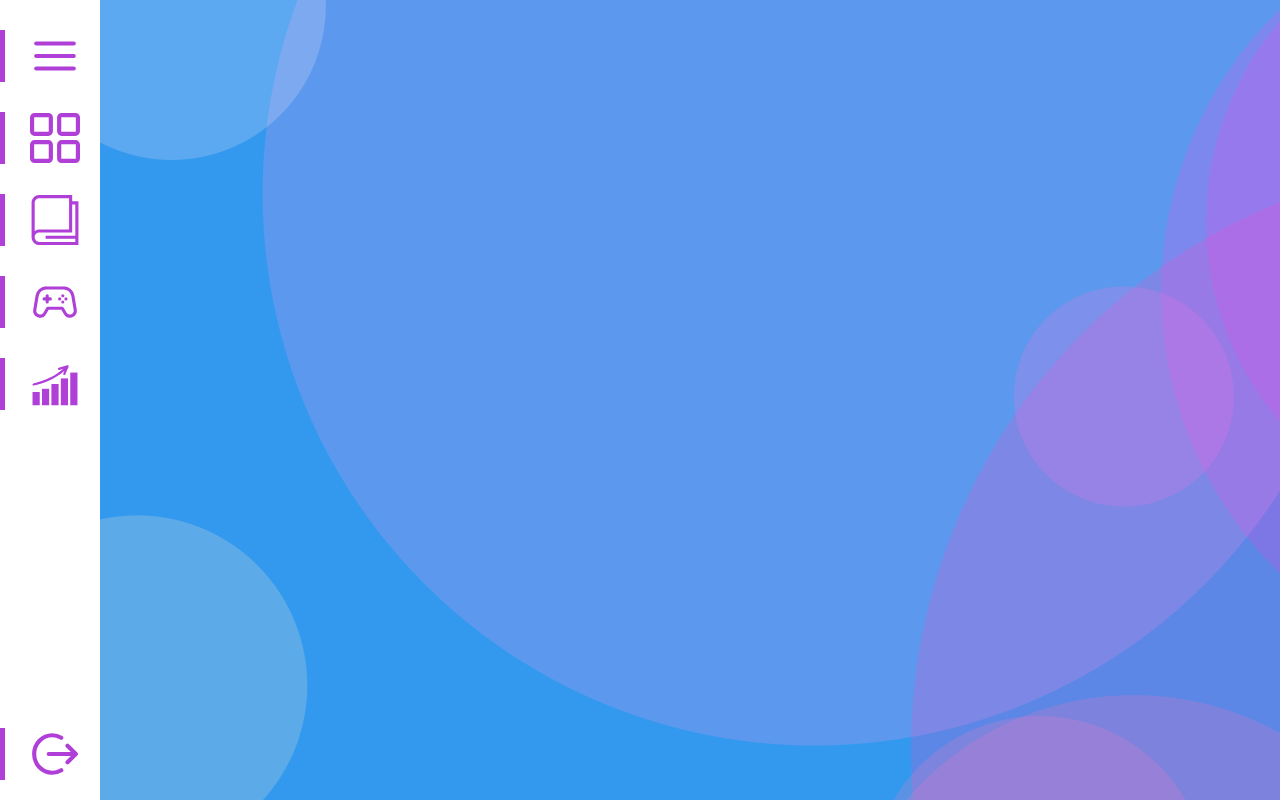
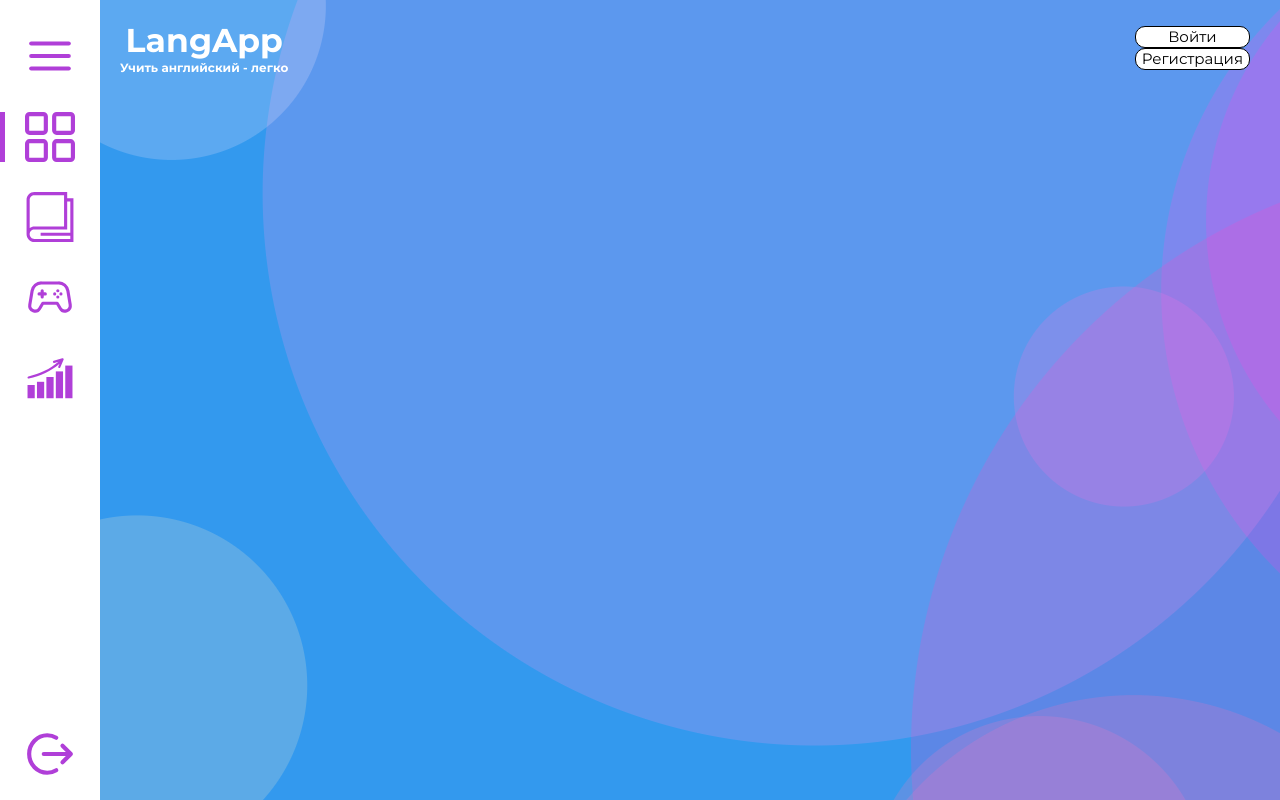
Before and after one commit to Ilyxxxaa/vueLangApp, a Vue app: page / in a window 1280 px wide. Shown: the top 800 px of the page. Built offline with nearby package versions, Linux system fonts and the light colour scheme.

Commit message:
feat: add menu animation and other routes

```diff
--- a/src/App.vue
+++ b/src/App.vue
@@ -1,6 +1,6 @@
 <template>
-  <div class="background">
-    <SideMenu />
+  <SideMenu />
+  <div class="content">
     <router-view />
   </div>
 </template>
@@ -19,14 +19,20 @@ export default defineComponent({
 @import "./reset.css";
 #app {
   font-family: "Montserrat", sans-serif;
-  .background {
-    background-image: url("@/assets/content-bg.png");
-    min-height: 100vh;
-  }
+  min-height: 100vh;
+  display: flex;
+  position: relative;
+
   .container {
     max-width: 1240px;
     margin: 0 auto;
     padding: 0 20px;
   }
+  .content {
+    width: 100%;
+    background-image: url("@/assets/content-bg.png");
+    min-height: 200vh;
+    padding-left: 100px;
+  }
 }
 </style>
--- a/src/components/SideMenu/SideMenu.vue
+++ b/src/components/SideMenu/SideMenu.vue
@@ -1,32 +1,32 @@
 <template>
-  <transition name="menu">
+  <div class="menu-wrapper">
     <div class="menu" :class="{ openMenu: menuIsOpen }">
       <button class="menu-btn" @click="toggleMenu">
         <img v-if="!menuIsOpen" src="@/assets/menu-icon.svg" alt="image" />
         <img v-else src="@/assets/cross-icon.svg" alt="image" />
         <div class="">Меню</div>
       </button>
-      <button class="menu-btn">
+      <router-link to="/" class="menu-btn">
         <img src="@/assets/home-icon.svg" alt="" />
         <div class="">Главная</div>
-      </button>
-      <button class="menu-btn">
+      </router-link>
+      <router-link to="/book" class="menu-btn">
         <img src="@/assets/book-icon.svg" alt="" />
         <div class="">Учебник</div>
-      </button>
-      <button class="menu-btn">
+      </router-link>
+      <router-link to="/games" class="menu-btn">
         <img src="@/assets/game-icon.svg" alt="" />
         <div class="">Игры</div>
-      </button>
-      <button class="menu-btn">
+      </router-link>
+      <router-link to="/statistics" class="menu-btn">
         <img src="@/assets/stats-icon.svg" alt="" />
         <div class="">Статистика</div>
-      </button>
+      </router-link>
       <button class="menu-btn log-out">
         <img src="@/assets/logout-icon.svg" alt="" />
       </button>
     </div>
-  </transition>
+  </div>
 </template>
 
 <script lang="ts">
@@ -48,9 +48,15 @@ export default defineComponent({
 </script>
 
 <style lang="scss">
+.menu-wrapper {
+  position: absolute;
+  height: 100%;
+}
 .menu {
-  position: relative;
+  top: 0;
+  position: sticky;
   background-color: white;
+  min-width: 100px;
   width: 100px;
   height: 100vh;
   display: flex;
@@ -69,8 +75,8 @@ export default defineComponent({
     display: grid;
     grid-template-columns: 100px 150px;
     align-items: center;
-    border-left: 5px solid #b03fd8;
-    padding-left: 25px;
+    border-left: 5px solid transparent;
+    padding-left: 20px;
     img {
       width: 50px;
       height: 50px;
@@ -89,6 +95,10 @@ export default defineComponent({
   }
 }
 
+.router-link-active {
+  border-left: 5px solid #b03fd8;
+}
+
 .openMenu {
   width: 300px;
 }
--- /dev/null
+++ b/src/pages/GamesPage/GamesPage.vue
@@ -0,0 +1,13 @@
+<template>
+  <div>Games Page</div>
+</template>
+
+<script lang="ts">
+import { defineComponent } from "vue";
+
+export default defineComponent({
+  name: "GamesPage",
+});
+</script>
+
+<style scoped></style>
--- /dev/null
+++ b/src/pages/StatsPage/StatsPage.vue
@@ -0,0 +1,13 @@
+<template>
+  <div>Statistics Page</div>
+</template>
+
+<script lang="ts">
+import { defineComponent } from "vue";
+
+export default defineComponent({
+  name: "StatsPage",
+});
+</script>
+
+<style scoped></style>
--- a/src/pages/index.ts
+++ b/src/pages/index.ts
@@ -1,4 +1,6 @@
 import BookPage from "./BookPage/BookPage.vue";
 import HomePage from "./HomePage/HomePage.vue";
+import StatsPage from "./StatsPage/StatsPage.vue";
+import GamesPage from "./GamesPage/GamesPage.vue";
 
-export { BookPage, HomePage };
+export { BookPage, HomePage, GamesPage, StatsPage };
--- a/src/router/router.ts
+++ b/src/router/router.ts
@@ -1,9 +1,11 @@
 import { createRouter, createWebHistory } from "vue-router";
-import { HomePage, BookPage } from "../pages";
+import { HomePage, BookPage, GamesPage, StatsPage } from "../pages";
 
 const routes = [
   { path: "/", component: HomePage },
   { path: "/book", component: BookPage },
+  { path: "/games", component: GamesPage },
+  { path: "/statistics", component: StatsPage },
 ];
 
 export const router = createRouter({
```
